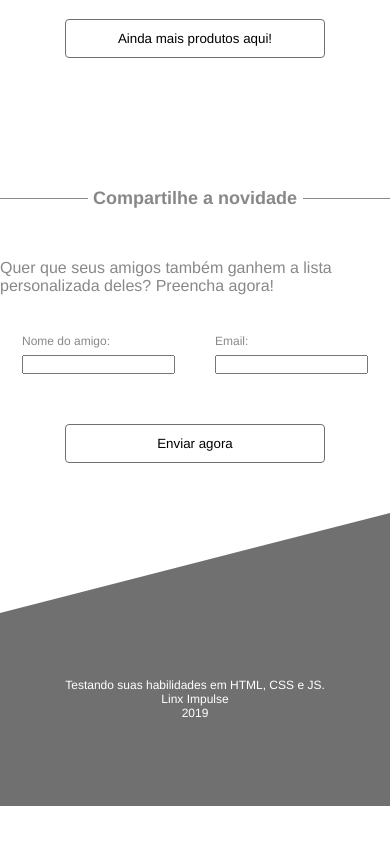
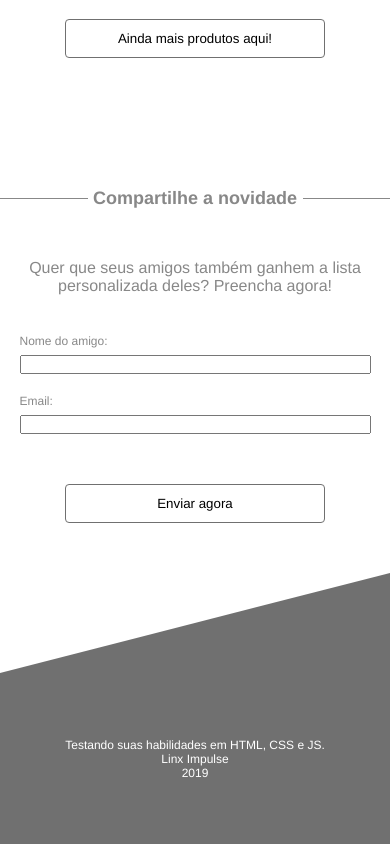
Before and after one commit to Bea-Araujo/ToDo9, a React (Vite) app: page / in a window 390 px wide. Shown: the part 1143-1987 px from the top of the page. Before the commit the page ends 1949 px from the top, so only its background shows below. Built offline with nearby package versions, Linux system fonts and the light colour scheme; no server answers.

Commit message:
responsividade ShareSection adicionada

```diff
--- a/src/components/Input/Input.jsx
+++ b/src/components/Input/Input.jsx
@@ -1,11 +1,11 @@
 import React from 'react'
 import S from './Input.module.css'
 
-export const Input = ({label, type}) => {
+export const Input = ({ label, type }) => {
   return (
-    <fieldset className={S.fieldset}>
-        <label className={S.label}>{label}</label>
-        <input className={S.input} type={type}/>
+    <fieldset className={S.fieldset} width='100%'>
+      <label className={S.label}>{label}</label>
+      <input className={S.input} type={type} />
     </fieldset>
   )
 }
--- a/src/components/Input/Input.module.css
+++ b/src/components/Input/Input.module.css
@@ -1,15 +1,14 @@
-.fieldset{
+.fieldset {
     display: flex;
     flex-direction: column;
     border: none;
-    width: 340px;
 }
 
-.label{
+.label {
     font-size: 12px;
     margin-bottom: 7px;
 }
 
-.input{
+.input {
     margin-bottom: 20px;
 }
--- a/src/components/PurchaseSection/PurchaseSection.module.css
+++ b/src/components/PurchaseSection/PurchaseSection.module.css
@@ -55,7 +55,6 @@
     }
 
     .container {
-        background-color: palegreen;
         width: 100%;
     }
 }
--- a/src/components/ShareSection/ShareSection.jsx
+++ b/src/components/ShareSection/ShareSection.jsx
@@ -1,20 +1,20 @@
 import React from 'react'
 import { SectionTitle } from '../SectionTitle/SectionTitle'
-import {Input} from '../Input/Input'
+import { Input } from '../Input/Input'
 import S from './ShareSection.module.css'
 
 export const ShareSection = () => {
   return (
     <section className={S.section}>
-        <SectionTitle title="Compartilhe a novidade"/>
+      <SectionTitle title="Compartilhe a novidade" />
       <div>
-            <p>Quer que seus amigos também ganhem a lista personalizada deles? Preencha agora!</p>
+        <p className={S.p}>Quer que seus amigos também ganhem a lista personalizada deles? Preencha agora!</p>
       </div>
 
       <form className={S.form}>
         <div className={S.inputArea}>
-                <Input label='Nome do amigo:' type='text'/>
-                <Input label='Email:' type='email'/>
+          <Input label='Nome do amigo:' type='text' />
+          <Input label='Email:' type='email' />
         </div>
         <button className={S.btn}>Enviar agora</button>
       </form>
--- a/src/components/ShareSection/ShareSection.module.css
+++ b/src/components/ShareSection/ShareSection.module.css
@@ -1,14 +1,15 @@
-.section{
+.section {
     margin: 79px 0 50px 0;
     width: 100%;
     display: flex;
     flex-direction: column;
     justify-content: center;
     align-items: center;
-    color: #888888;;
+    color: #888888;
+    ;
 }
 
-.form{
+.form {
     margin-top: 39px;
     width: 70%;
     display: flex;
@@ -16,14 +17,14 @@
     align-items: center;
 }
 
-.inputArea{
+.inputArea {
     display: flex;
     justify-content: center;
     gap: 40px;
     width: 100%;
 }
 
-.btn{
+.btn {
     margin-top: 30px;
     width: 260px;
     height: 39px;
@@ -34,3 +35,19 @@
     border: 1px solid #707070;
     border-radius: 4px;
 }
+
+@media (max-width:426px) {
+    .p {
+        text-align: center;
+    }
+
+    .form {
+        width: 90%;
+    }
+
+    .inputArea {
+        display: flex;
+        flex-direction: column;
+        gap: 0;
+    }
+}
```
Lines whose indentation alone changed are shown as unchanged.
